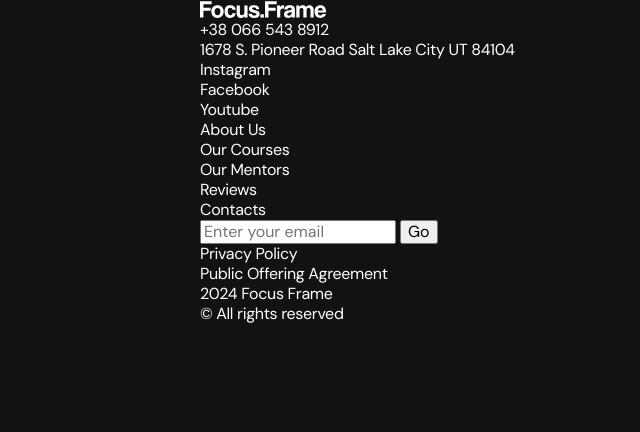
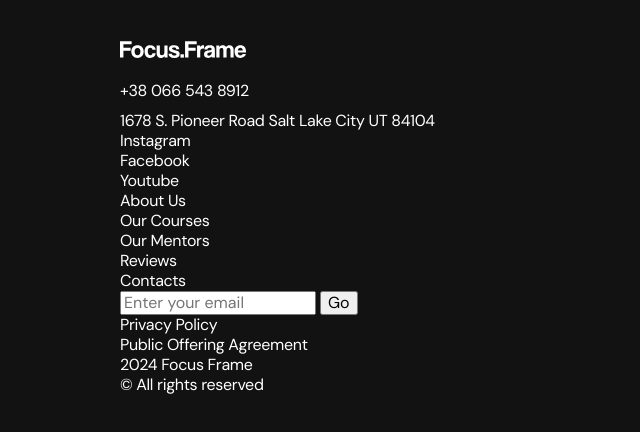
Before and after one commit to GroupG-FocusFrame/FocusFrame, a plain HTML site: page index.html in a window 1280 px wide. Shown: the whole page, without its empty margins (0-640 px from the left). Drawn offline with nearby package versions, Linux system fonts and the light colour scheme.

Commit message:
added some classes & backup commit

```diff
--- a/index.html
+++ b/index.html
@@ -37,16 +37,16 @@
     <header></header>
     <main></main>
     <footer>
-      <div class="container">
+      <div class="footer container">
         <div class="ftr-content">
           <div class="ftr-contact-div">
-            <a href="./index.html" class="ftr-logo">
+            <a href="./index.html" class="ftr-logo-link">
               <svg class="ftr-logo">
                 <use href="./src/img/icons.svg#logo"></use>
               </svg>
             </a>
             <address class="ftr-contact">
-              <ul>
+              <ul class="ftr-contact-ul">
                 <li class="contact-list">
                   <a href="tel:+380665438912" class="ftr-adrs-link"
                     >+38 066 543 8912</a
--- a/src/css/footer.css
+++ b/src/css/footer.css
@@ -4,6 +4,25 @@
   height: 20px;
 }
 
+.ftr-logo-link {
+  margin-top: 20px;
+  margin-bottom: 16px;
+}
+
+.ftr-content {
+  display: flex;
+  flex-direction: column;
+}
+
+.footer.container {
+  padding: 20px;
+}
+
+.ftr-contact-ul {
+  display: flex;
+  flex-direction: column;
+  gap: 10px;
+}
 /* Tablet Design */
 @media screen and (min-width: 768px) {
 }
```
